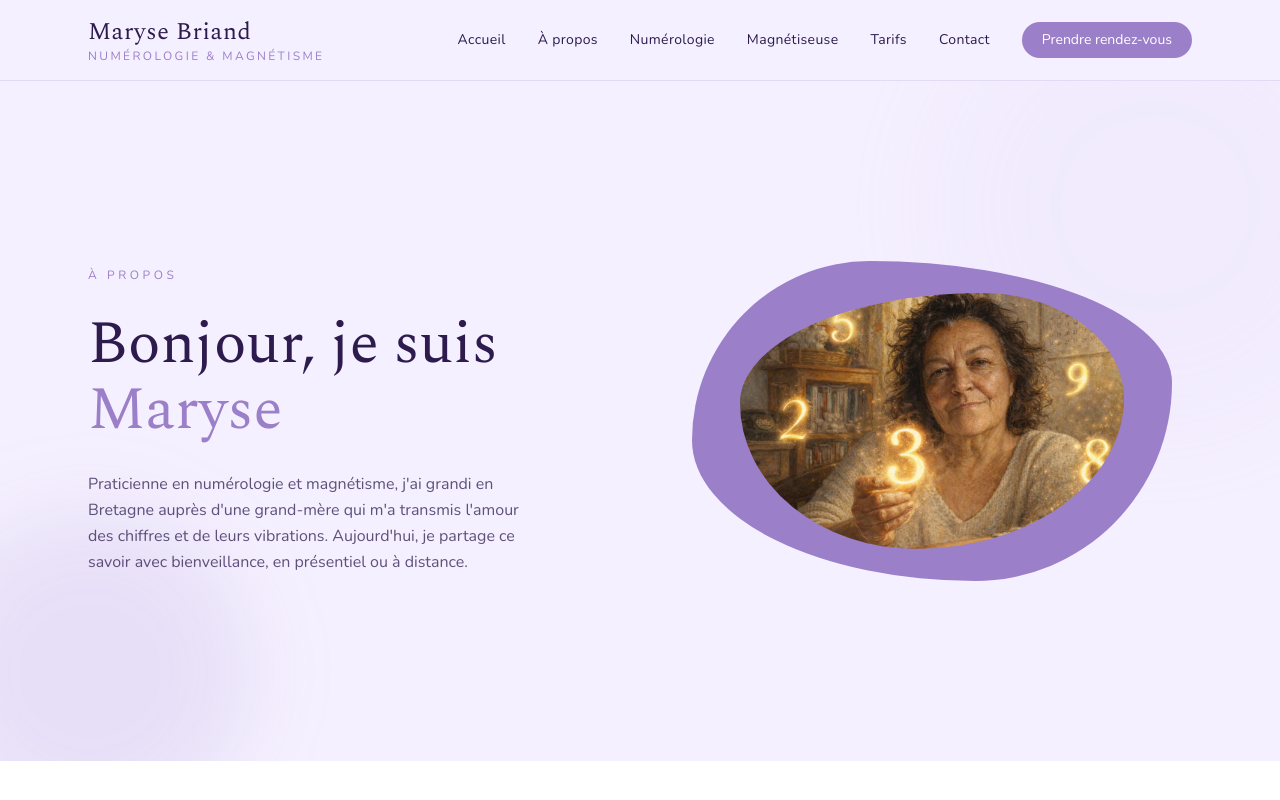
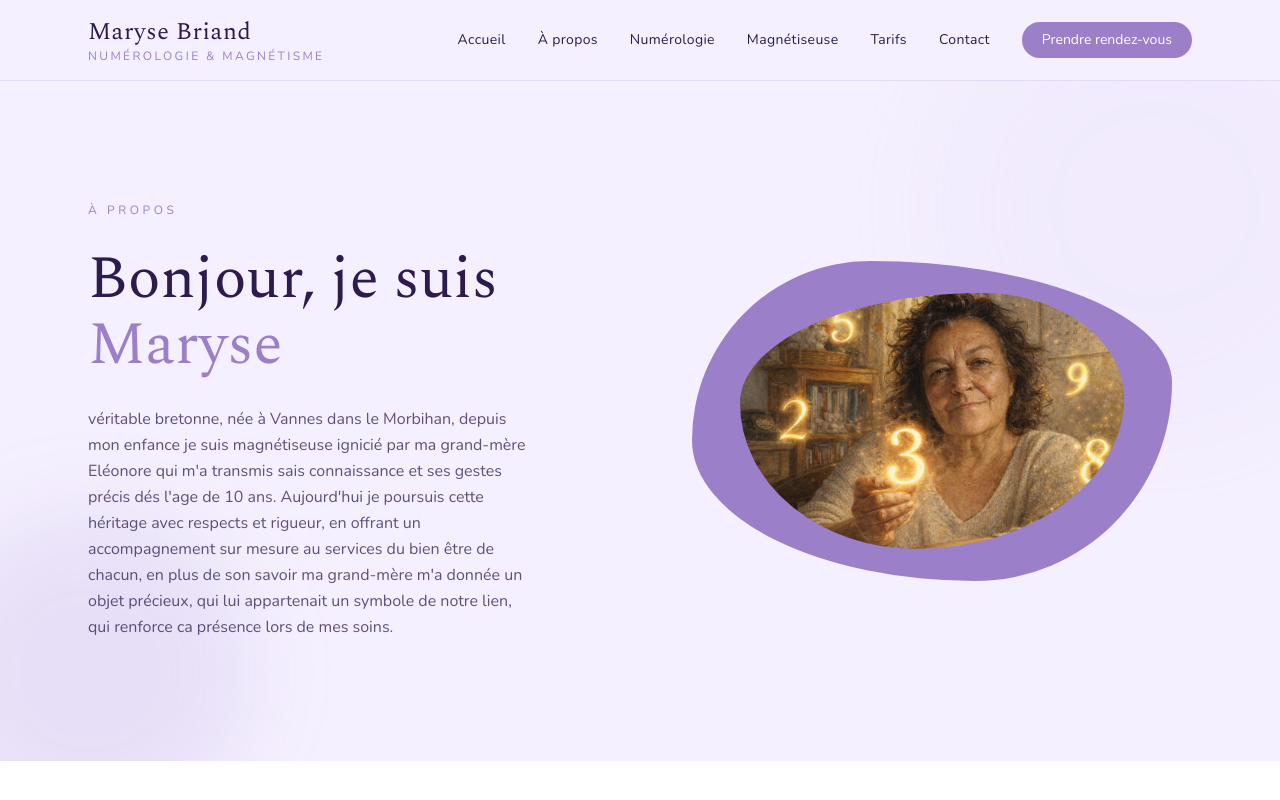
Before and after one commit to GumSurf/maryse-bien-etre, a Next.js app: page /about in a window 1280 px wide. Shown: the top 800 px of the page. Built offline with nearby package versions, Linux system fonts and the light colour scheme.

Commit message:
Edit: mise à jour de la description personnelle pour refléter l'héritage familial et l'approche en magnétisme

```diff
--- a/src/app/about/page.tsx
+++ b/src/app/about/page.tsx
@@ -93,9 +93,7 @@ export default function AboutPage() {
               variants={fadeUp} initial="hidden" animate="visible" custom={2}
               className="font-lato text-base text-[#2D1B4E]/75 leading-relaxed max-w-md"
             >
-              Praticienne en numérologie et magnétisme, j'ai grandi en Bretagne auprès
-              d'une grand-mère qui m'a transmis l'amour des chiffres et de leurs vibrations.
-              Aujourd'hui, je partage ce savoir avec bienveillance, en présentiel ou à distance.
+              véritable bretonne, née à Vannes dans le Morbihan, depuis mon enfance je suis magnétiseuse ignicié par ma grand-mère Eléonore qui m'a transmis sais connaissance et ses gestes précis dés l'age de 10 ans. Aujourd'hui je poursuis cette héritage avec respects et rigueur, en offrant un accompagnement sur mesure au services du bien être de chacun, en plus de son savoir ma grand-mère m'a donnée un objet précieux, qui lui appartenait un symbole de notre lien, qui renforce ca présence lors de mes soins.
             </motion.p>
           </div>
 
```
